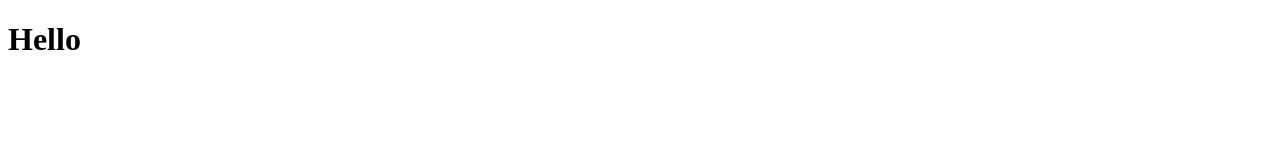
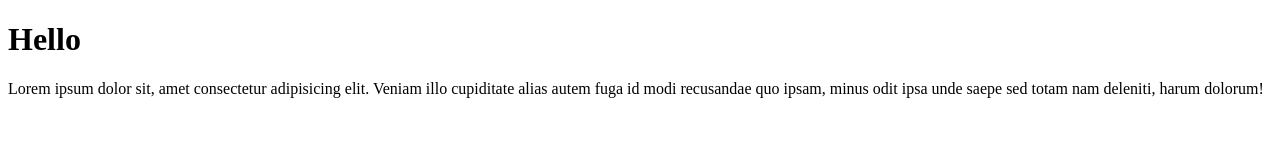
Before and after one commit to learnzdevelopmenthub/02_git_project, a plain HTML site: page index.html in a window 1280 px wide. Drawn offline with Linux system fonts and the light colour scheme.

Commit message:
added paragraph

```diff
--- a/index.html
+++ b/index.html
@@ -7,5 +7,6 @@
 </head>
 <body>
     <h1>Hello</h1>
+    <p>Lorem ipsum dolor sit, amet consectetur adipisicing elit. Veniam illo cupiditate alias autem fuga id modi recusandae quo ipsam, minus odit ipsa unde saepe sed totam nam deleniti, harum dolorum!</p>
 </body>
 </html>
```
